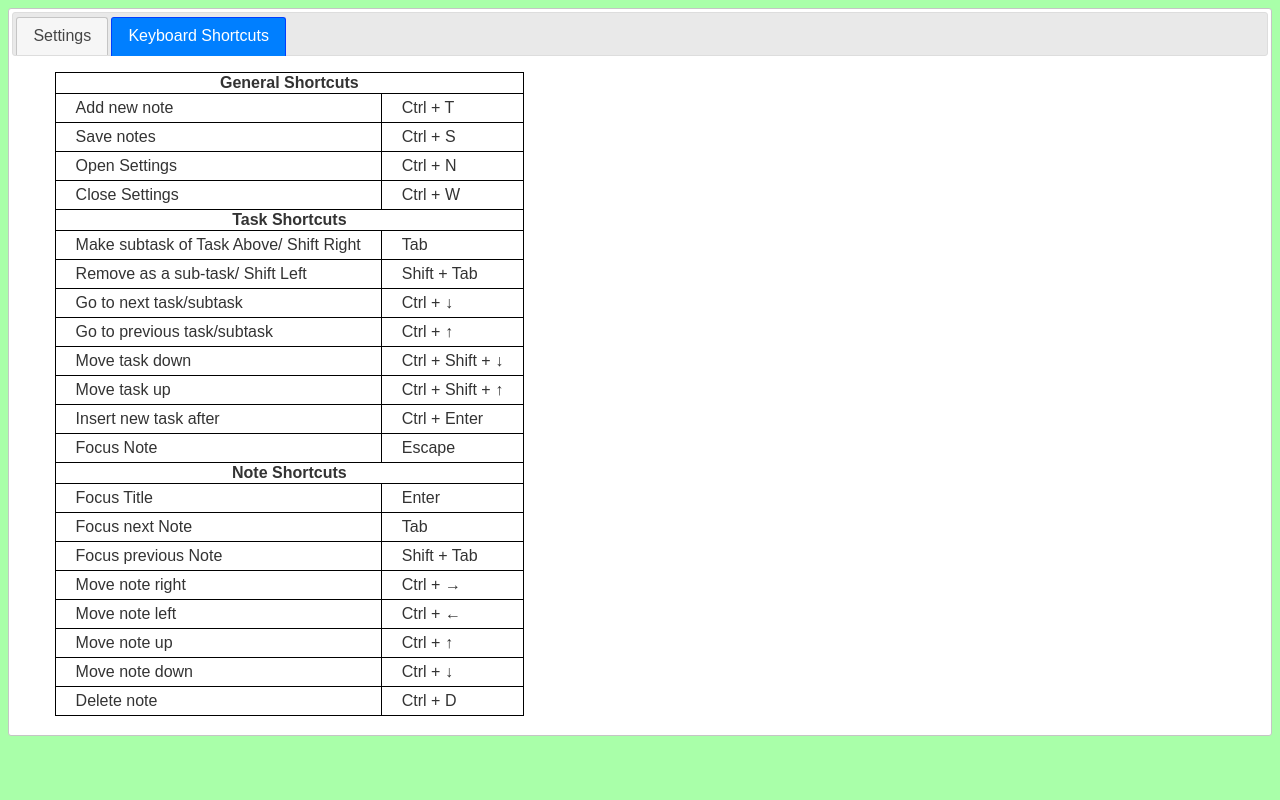
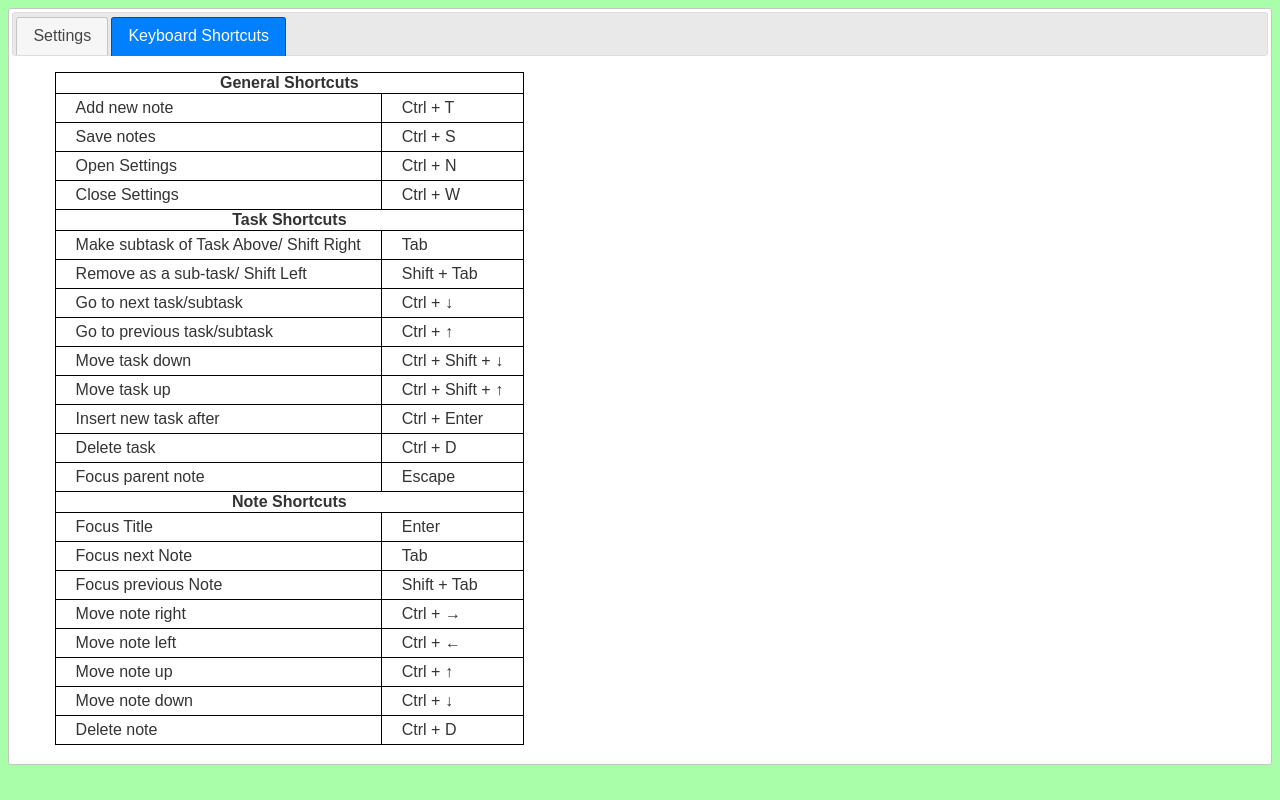
Before and after one commit to shashwat001/stickey-todo, an Electron app: page app/shortcuts.html in a window 1280 px wide. Both pictures are taken after a click on the tab "Keyboard Shortcuts". Drawn offline with nearby package versions, Linux system fonts and the light colour scheme.

Commit message:
shotcuts list updated

```diff
--- a/app/shortcuts.html
+++ b/app/shortcuts.html
@@ -51,7 +51,8 @@
 			<tr><td>Move task down</td><td>Ctrl + Shift + &darr;</td></tr>
 			<tr><td>Move task up</td><td>Ctrl + Shift + &uarr;</td></tr>
 			<tr><td>Insert new task after</td><td>Ctrl + Enter</td></tr>
-			<tr><td>Focus Note</td><td>Escape</td></tr>
+			<tr><td>Delete task</td><td>Ctrl + D</td></tr>
+			<tr><td>Focus parent note</td><td>Escape</td></tr>
 			<tr><th colspan="2">Note Shortcuts</th></tr>
 			<tr><td>Focus Title</td><td>Enter</td></tr>
 			<tr><td>Focus next Note</td><td>Tab</td></tr>
```
